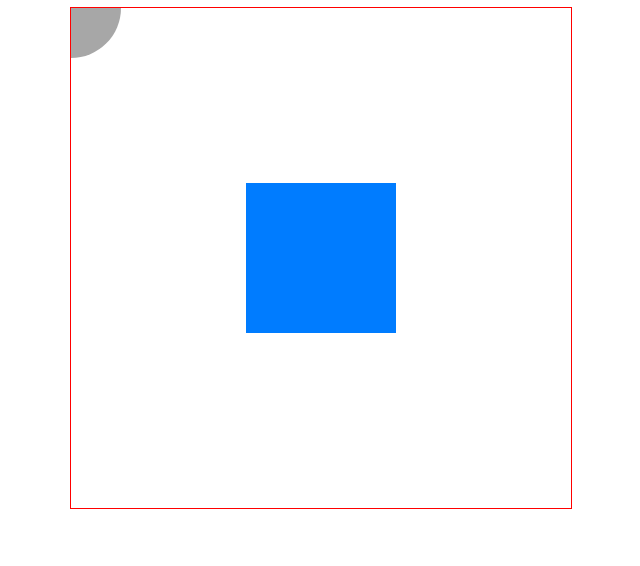
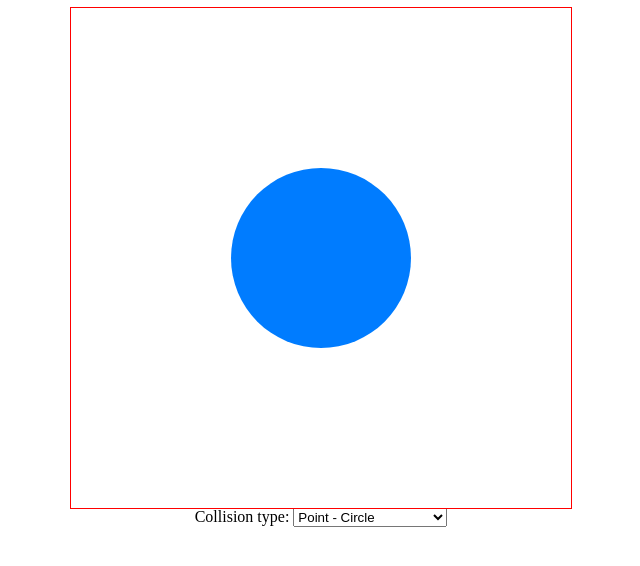
Before and after one commit to Evand3r/canvastutorial, a plain HTML site: page collisions/index.html in a window 1280 px wide. Shown: the whole page, without its empty margins (319-959 px from the left). Drawn offline with Linux system fonts and the light colour scheme.

Commit message:
Add select with all collision type options

```diff
--- a/collisions/collision.js
+++ b/collisions/collision.js
@@ -1,5 +1,7 @@
 const canvas = /** @type {HTMLCanvasElement} */ (document.getElementById("canvas"));
 const ctx = /** @type {CanvasRenderingContext2D} */ (canvas.getContext("2d"));
+const collisionSelectField = /** @type {HTMLSelectElement} */ (document.querySelector("select[name='collision-type']"));
+
 canvas.width = 500;
 canvas.height = 500;
 
@@ -42,7 +44,21 @@ const centerRectangle = {
   color: "#007cff"
 }
 
-function updateRectanglePoint() {
+function checkPointCircleCollision(point, circle) {
+  const { dx, dy } = pointDifference(point, circle);
+  const dist = pointsDistance(dx, dy)
+  return dist <= circle.r;
+}
+
+function pointDifference(point1, point2) {
+  return { dx: point1.x - point2.x, dy: point1.y - point2.y }
+}
+
+function pointsDistance(dx, dy) {
+  return Math.sqrt((dx ** 2) + (dy ** 2))
+}
+
+function updatePointRectangle() {
   ctx.clearRect(0, 0, canvas.width, canvas.height)
 
   centerRectangle.color = checkPointRectangleCollision(mousePoint, centerRectangle) ? "orange" : "#007cff"
@@ -60,12 +76,19 @@ function updateRectangles() {
   drawRectangle(mouseRectangle);
 }
 
+function updatePointCircle() {
+  ctx.clearRect(0, 0, canvas.width, canvas.height)
+
+  centerCircle.color = checkPointCircleCollision(mousePoint, centerCircle) ? "orange" : "#007cff";
+
+  drawCircle(centerCircle);
+  drawPoint(mousePoint);
+}
+
 function updateCircles() {
   ctx.clearRect(0, 0, canvas.width, canvas.height)
 
-  centerCircle.color = "#007cff";
-  if (checkCircleCollision(centerCircle, mouseCircle))
-    centerCircle.color = "orange";
+  centerCircle.color = checkCircleCollision(centerCircle, mouseCircle) ? "orange" : "#007cff";
 
   drawCircle(centerCircle);
   drawCircle(mouseCircle);
@@ -104,7 +127,7 @@ function drawRectangle({ x, y, w, h, color }) {
 function checkCircleCollision(circle1, circle2) {
   const distX = circle1.x - circle2.x;
   const distY = circle1.y - circle2.y;
-  const distance = Math.sqrt((distX * distX) + (distY * distY));
+  const distance = Math.sqrt((distX ** 2) + (distY ** 2));
 
   return distance <= (circle1.r + circle2.r);
 }
@@ -117,15 +140,6 @@ function getRectangleEdges({ x, y, w, h }) {
     bottomEdge: y + h
   }
 }
-
-// function getRectangleVertices({ x, y, w, h }) {
-//   return {
-//     topLeft: { x, y },
-//     topRight: { x: x + w, y },
-//     bottomLeft: { x, y: y + h },
-//     bottomRight: { x: x + w, y: y + h }
-//   }
-// }
 
 function checkPointRectangleCollision(point, rectangle) {
   const {
@@ -172,38 +186,52 @@ function checkCircleRectangleCollision(circle, rectangle) {
   return distance < circle.r;
 }
 
+function pointCircleExample(e) {
+  mousePoint.x = e?.clientX - canvas.offsetLeft;
+  mousePoint.y = e?.clientY - canvas.offsetTop;
+  updatePointCircle();
+}
+
 function circlesExample(e) {
-  mouseCircle.x = e.clientX - canvas.offsetLeft;
-  mouseCircle.y = e.clientY - canvas.offsetTop;
+  mouseCircle.x = e?.clientX - canvas.offsetLeft;
+  mouseCircle.y = e?.clientY - canvas.offsetTop;
   updateCircles();
 }
 
 function pointRectangleExample(e) {
-  mousePoint.x = e.clientX - canvas.offsetLeft;
-  mousePoint.y = e.clientY - canvas.offsetTop;
-  updateRectanglePoint();
+  mousePoint.x = e?.clientX - canvas.offsetLeft;
+  mousePoint.y = e?.clientY - canvas.offsetTop;
+  updatePointRectangle();
 }
 
 function rectanglesExample(e) {
-  mouseRectangle.x = e.clientX - (mouseRectangle.w / 2) - canvas.offsetLeft;
-  mouseRectangle.y = e.clientY - (mouseRectangle.h / 2) - canvas.offsetTop;
+  mouseRectangle.x = e?.clientX - (mouseRectangle.w / 2) - canvas.offsetLeft;
+  mouseRectangle.y = e?.clientY - (mouseRectangle.h / 2) - canvas.offsetTop;
   updateRectangles();
 }
 
 function circleRectangleExample(e) {
-  mouseCircle.x = e.clientX - canvas.offsetLeft;
-  mouseCircle.y = e.clientY - canvas.offsetTop;
+  mouseCircle.x = e?.clientX - canvas.offsetLeft;
+  mouseCircle.y = e?.clientY - canvas.offsetTop;
   updateCircleRectangle();
 }
 
-// canvas.addEventListener("mousemove", circlesExample);
-// circlesExample();
+const collisionTypes = {
+  "point_circle": pointCircleExample,
+  "circle_circle": circlesExample,
+  "point_rectangle": pointRectangleExample,
+  "rectangle_rectangle": rectanglesExample,
+  "circle_rectangle": circleRectangleExample,
+}
+let updateFunction = collisionTypes[collisionSelectField.value];
+updateFunction();
+canvas.addEventListener("mousemove", updateFunction);
 
-// canvas.addEventListener("mousemove", pointRectangleExample);
-// pointRectangleExample();
+collisionSelectField.addEventListener("change", changeCollisionType)
 
-// canvas.addEventListener("mousemove", rectanglesExample);
-// rectanglesExample();
-
-canvas.addEventListener("mousemove", circleRectangleExample);
-updateCircleRectangle();
+function changeCollisionType(e) {
+  updateFunction = collisionTypes[e.target.value];
+  updateFunction();
+  canvas.removeEventListener("mousemove", updateFunction)
+  canvas.addEventListener("mousemove", updateFunction)
+}
--- a/collisions/index.html
+++ b/collisions/index.html
@@ -6,6 +6,10 @@
   <meta name="viewport" content="width=device-width, initial-scale=1.0">
   <title>Canvas tutorial | collisions</title>
   <style>
+    #canvascontainer {
+      text-align: center;
+    }
+
     #canvas {
       outline: 1px solid red;
       display: block;
@@ -17,7 +21,14 @@
 <body>
   <div id="canvascontainer">
     <canvas id="canvas"></canvas>
-
+    <label for="collision-type">Collision type:</label>
+    <select name="collision-type">
+      <option value="point_circle" selected>Point - Circle</option>
+      <option value="circle_circle">Circle - Circle</option>
+      <option value="point_rectangle">Point - Rectangle</option>
+      <option value="rectangle_rectangle">Rectangle - Rectangle</option>
+      <option value="circle_rectangle">Circle - Rectangle</option>
+    </select>
   </div>
   <script src="collision.js"></script>
 </body>
```
